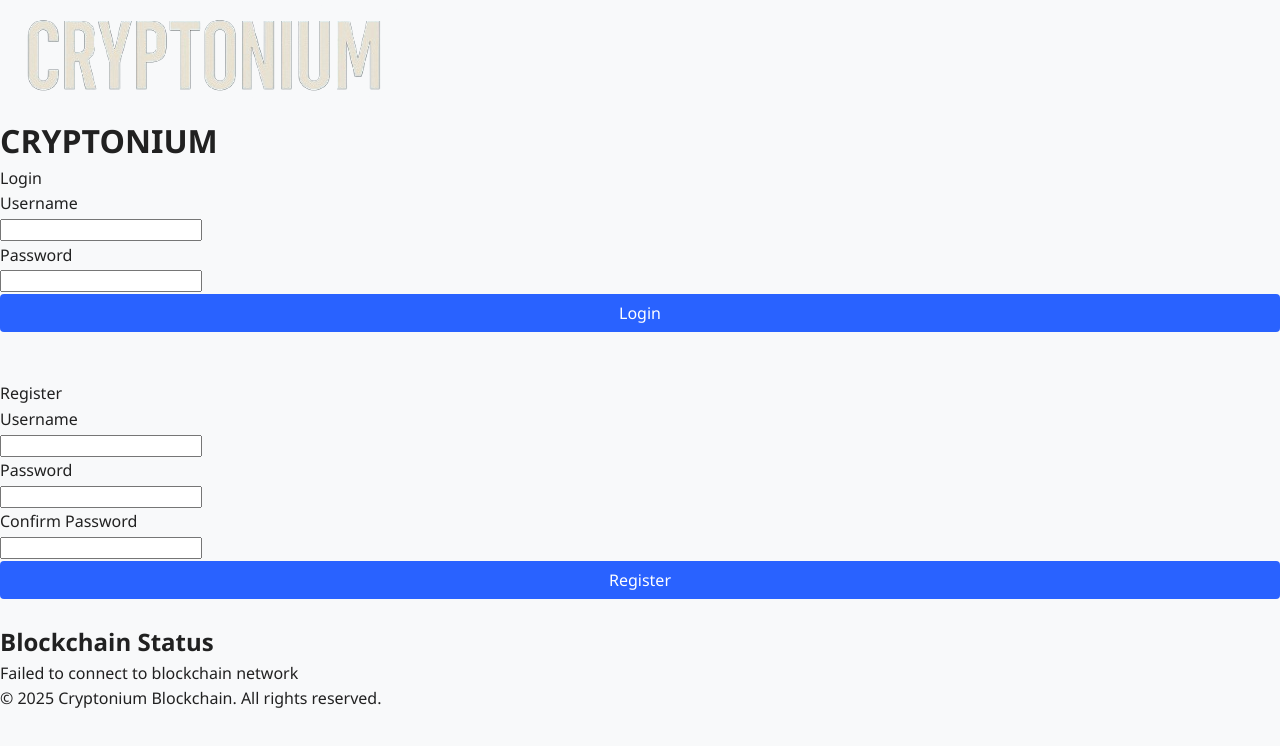
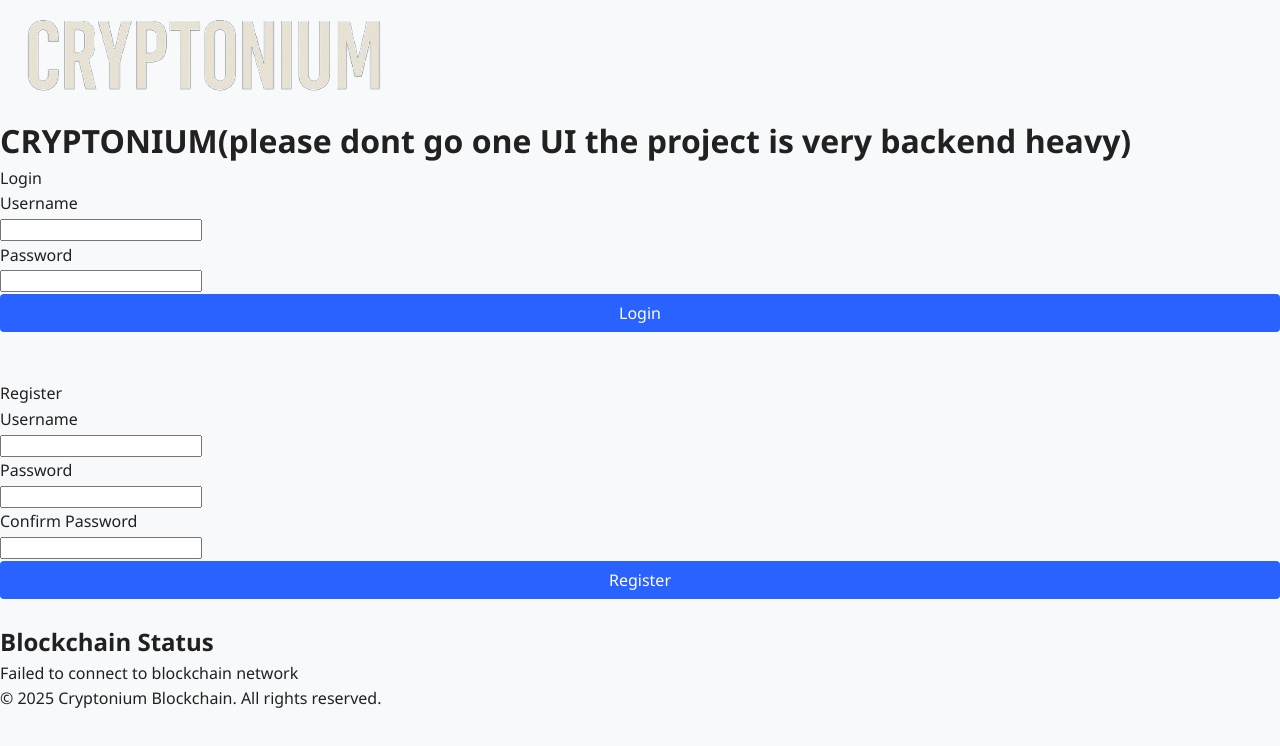
Before and after one commit to Navdeep-Codes/Cryptonium, a website: page ExampleUI/index.html in a window 1280 px wide. Drawn offline with Linux system fonts and the light colour scheme; no server answers.

Commit message:
added disclaimer

```diff
--- a/ExampleUI/index.html
+++ b/ExampleUI/index.html
@@ -11,7 +11,7 @@
     <div class="landing-container">
         <header class="landing-header">
             <img src="assets/images/logo.png" alt="Cryptonium Logo" class="logo">
-            <h1>CRYPTONIUM</h1>
+            <h1>CRYPTONIUM(please dont go one UI the project is very backend heavy)</h1>
         </header>
 
         <div class="cta-container">
```
